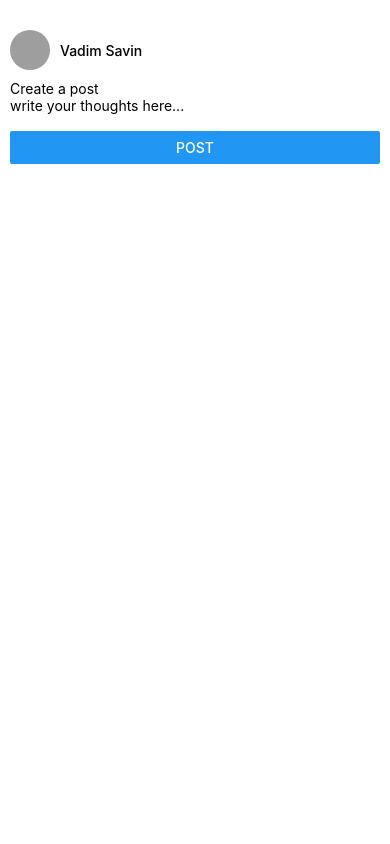
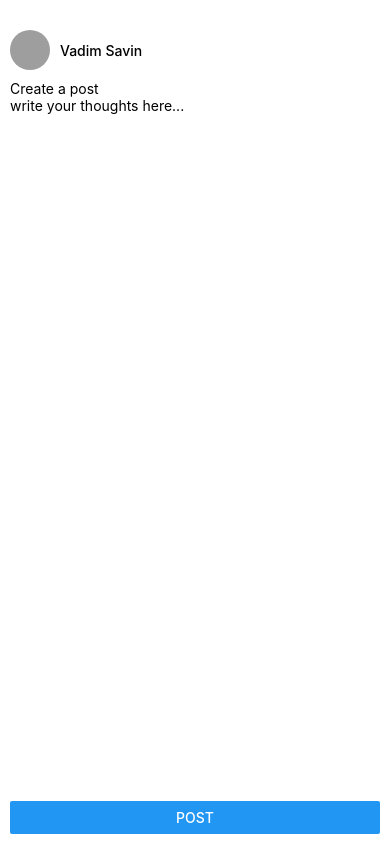
Before and after one commit to RamdanKBT/metaPost, a React Native app: screen / in a window 390 px wide. Built offline with nearby package versions, Linux system fonts and the light colour scheme; grey boxes are pictures that could not be loaded.

Commit message:
put button at the bottom of the screen style done

```diff
--- a/src/screens/CreatePostScreen.js
+++ b/src/screens/CreatePostScreen.js
@@ -29,7 +29,9 @@ const CreatePostScreen = () => {
         placeholder="write your thoughts here..."
         multiline
       ></TextInput>
-      <Button title="Post" onPress={onSubmit} />
+      <View style={styles.buttonContainer}>
+        <Button title="Post" onPress={onSubmit} />
+      </View>
     </View>
   );
 };
@@ -57,6 +59,9 @@ const styles = StyleSheet.create({
   name: {
     fontWeight: "500",
   },
+  buttonContainer: {
+    marginTop: "auto",
+  },
 });
 
 export default CreatePostScreen;
```
